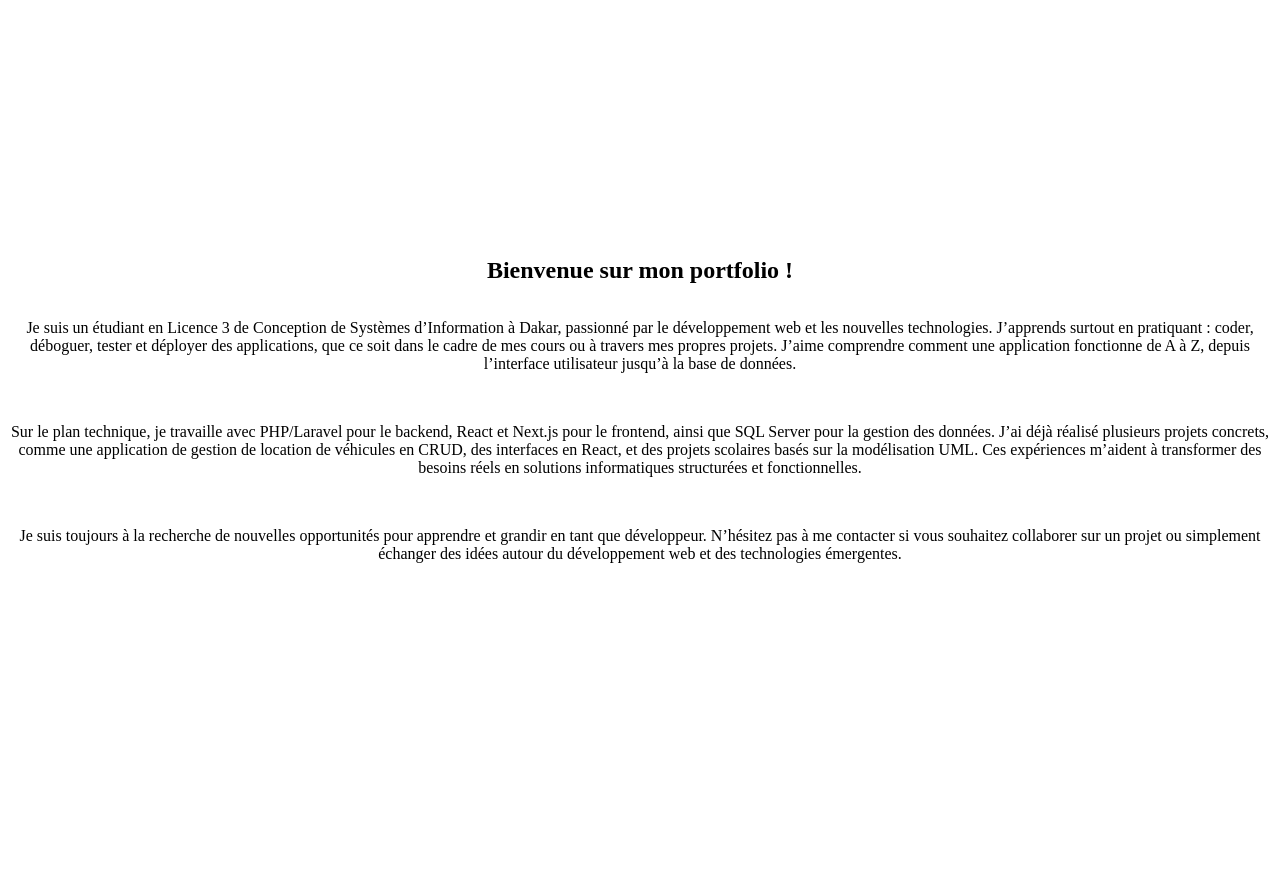
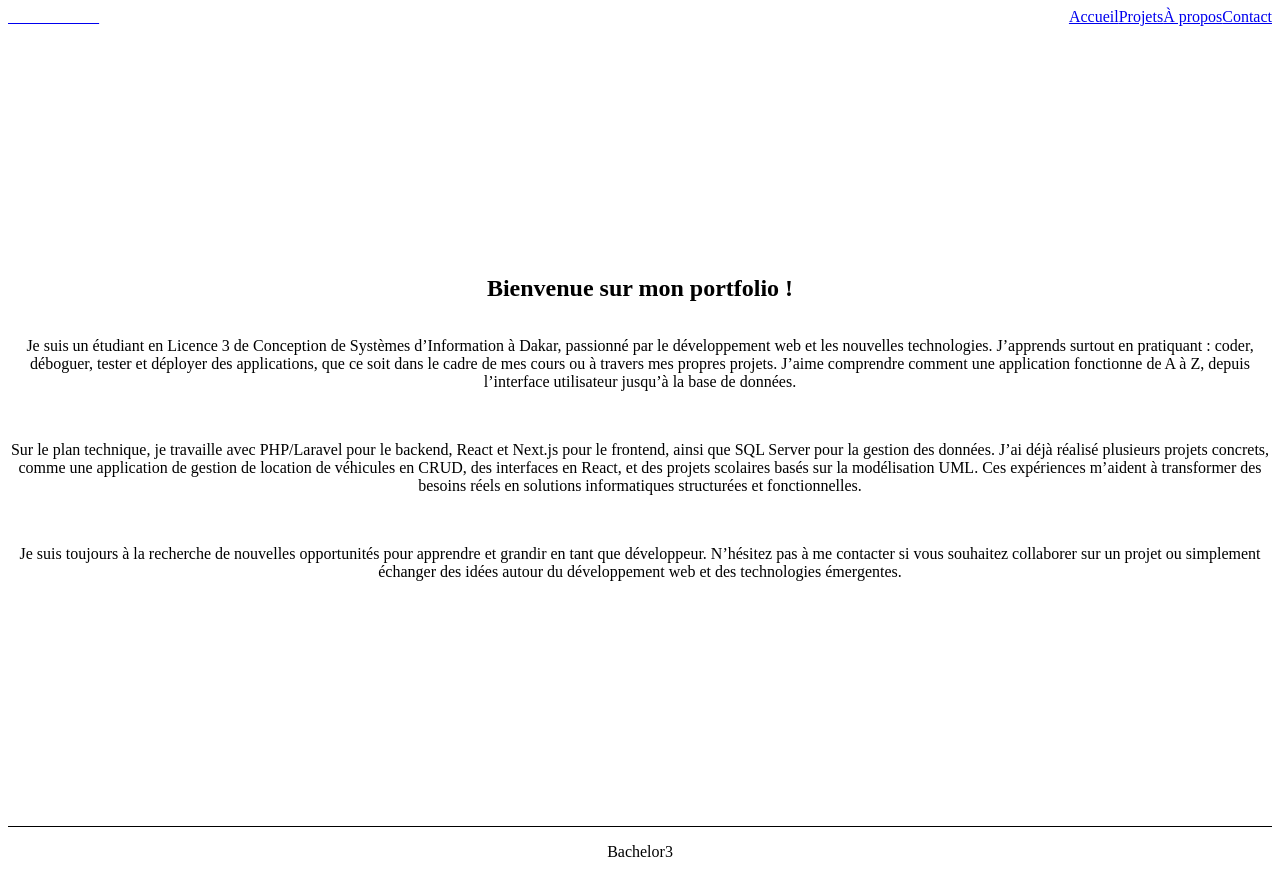
Before and after one commit to jarrah-web/mon-portfolio, a Next.js app: page / in a window 1280 px wide. Before the commit the page ends 816 px from the top, so only its background shows below. Built offline with nearby package versions, Linux system fonts and the light colour scheme.

Commit message:
fix:correction du link

```diff
--- a/app/layout.tsx
+++ b/app/layout.tsx
@@ -1,12 +1,44 @@
 import './globals.css';
+import Link from 'next/link';
+
+
+
 export default function RootLayout({
   children,
 }: {
   children: React.ReactNode;
 }) {
   return (
-    <html lang="en">
-      <body>{children}</body>
+    <html lang="fr">
+      <body >
+
+          <nav className="mx-auto flex max-w-6xl items-center justify-between px-6 py-4">
+            <Link href="/" className="text-lg font-semibold">
+              <span className="bg-gradient-to-r from-sky-400 to-fuchsia-400 bg-clip-text text-transparent">
+                Mon Portfolio
+              </span>
+            </Link>
+            <div className="flex gap-6 text-sm text-slate-300">
+              <Link href="/" className="hover:text-white">Accueil</Link>
+             <Link href="/projects" className="hover:text-white">Projets</Link>
+
+              <Link href="/about" className="hover:text-white">À propos</Link>
+              <Link href="/contact" className="hover:text-white">Contact</Link>
+            </div>
+          </nav>
+
+
+        <main className="flex-1">
+          {children}
+        </main>
+
+
+        <footer className="border-t border-slate-800 bg-slate-950/90">
+          <div className="mx-auto flex max-w-6xl flex-col items-center justify-between gap-2 px-6 py-4 text-xs text-slate-400 md:flex-row">
+    <p>Bachelor3</p>
+          </div>
+        </footer>
+      </body>
     </html>
   );
 }
```
